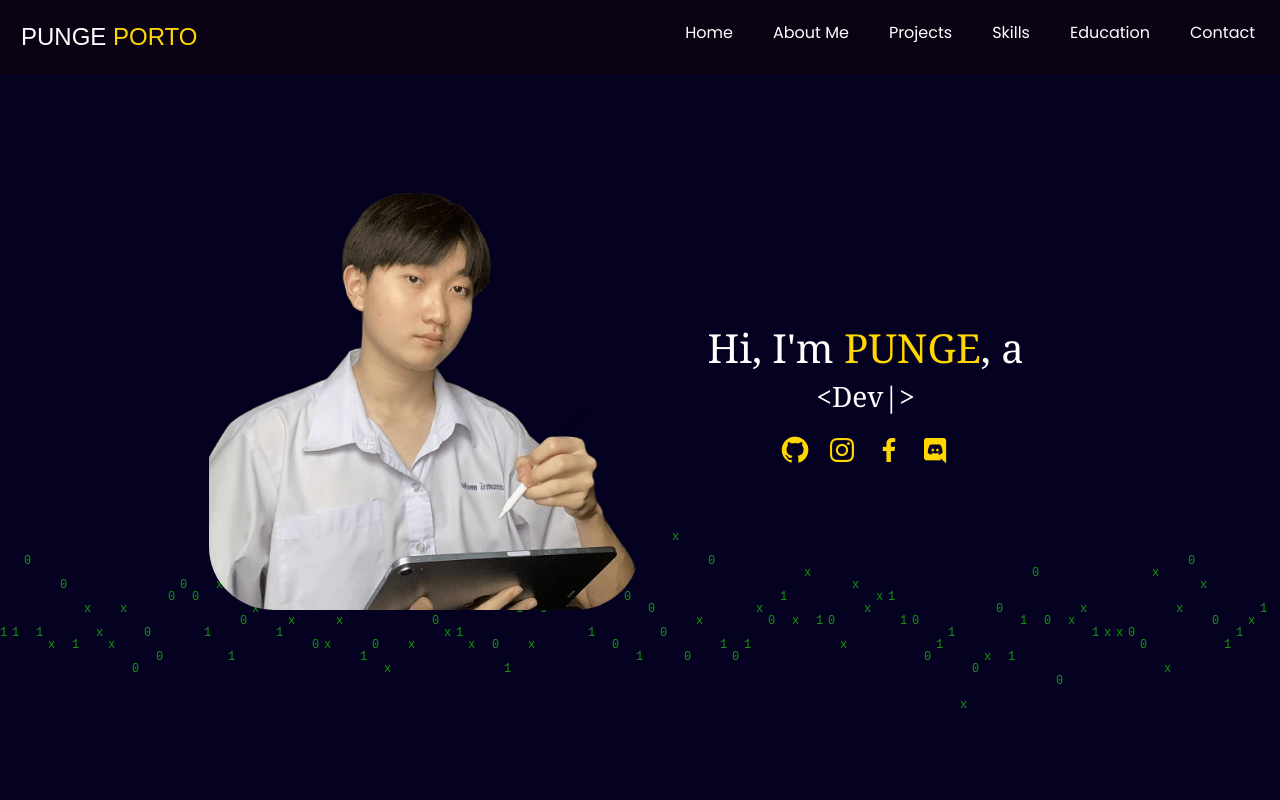
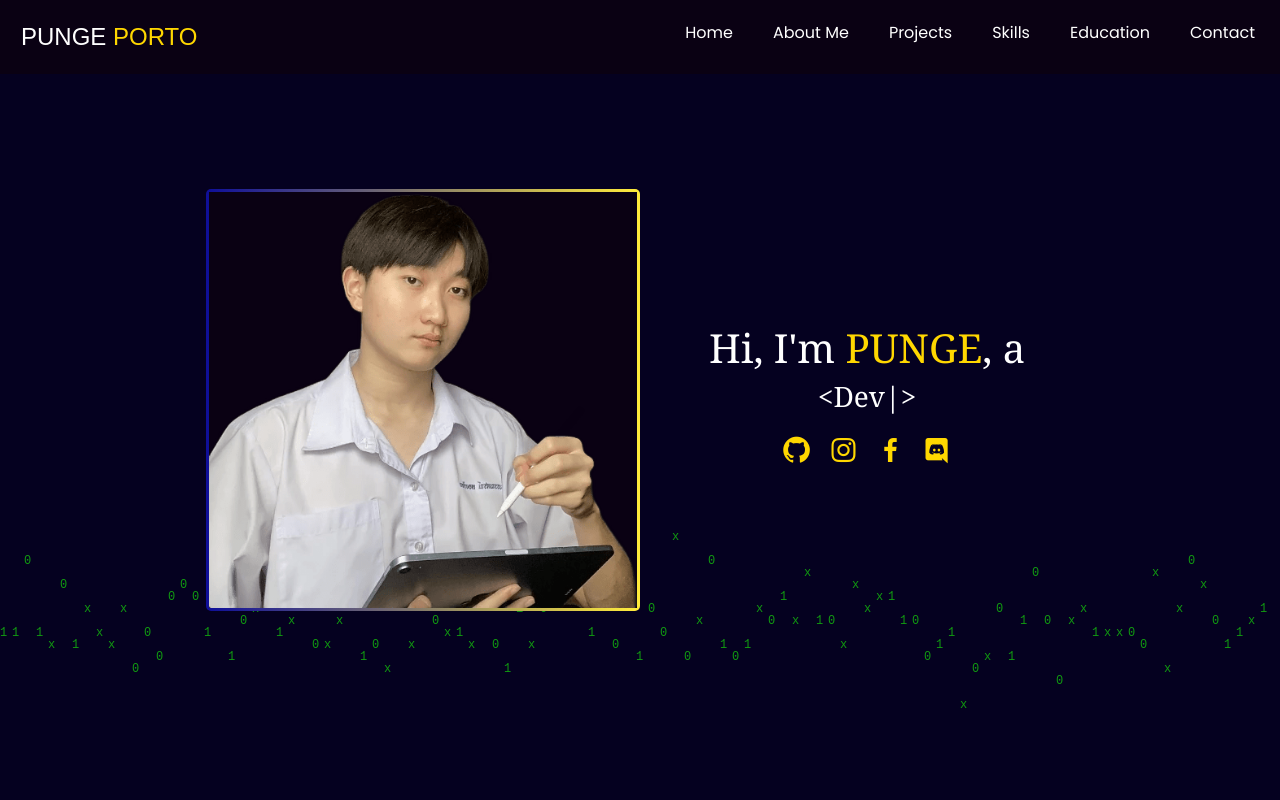
Before and after one commit to Punge089/Portfolio-Punge, a plain HTML site: page index.html in a window 1280 px wide. Shown: the top 800 px of the page. Drawn offline with nearby package versions, Linux system fonts and the light colour scheme.

Commit message:
Add files via upload

```diff
--- a/index.html
+++ b/index.html
@@ -33,7 +33,7 @@
 <section id="home" class="home">
     <canvas id="binaryRain"></canvas>
     <div class="home-content d-flex align-items-center">
-        <img src="./images/profile.png" alt="My face" class="profile-pic">
+        <img src="./images/profile.png" alt="My face" class="profile-pic btn-gradient-1">
         <div class="text-content text-center py-5">
             <h1>Hi, I'm <span>PUNGE</span>, a</h1>
             <h3><<span></span>></h3>
@@ -61,7 +61,7 @@
   <div class="container ">
     <div class="row align-items-center">
       <div class="col-md-6 d-flex justify-content-center">
-        <img src="./images/about.jpg" alt="My face" class="img-fluid rounded-circle profile-pic2" style="max-width: 60%; height: auto;">
+        <img src="./images/about.jpg" alt="My face" class="img-fluid rounded-circle profile-pic2 btn-gradient-1" style="max-width: 60%; height: auto;">
       </div>
       <div class="col-md-6 px-5">
         <h4 class="py-2"><strong><span style="color: #ffd700;">Bannasorn Thongkorn </span>{Punge} </strong></h4>
--- a/styles.css
+++ b/styles.css
@@ -589,3 +589,57 @@ button:hover {
 .skillc {
   background-color: #0a0113;
 }
+
+.btn-gradient-1 {
+  border-width: 3px;
+  border-style: solid;
+  border-image: linear-gradient(to right, #0f0f99, #ffeb3b) 1;
+  border-radius: 5px;
+  background-color: #0a0113;
+  color: #fdd835;
+
+  font-family: monospace;
+  font-size: 16px;
+  cursor: pointer;
+  position: relative;
+  overflow: hidden;
+  transition: all 0.3s ease;
+}
+
+.btn-gradient-1::before {
+  content: "";
+  position: absolute;
+  top: -50%;
+  left: -50%;
+  width: 200%;
+  height: 200%;
+  background: radial-gradient(circle, rgba(255, 235, 59, 0.3), transparent 60%);
+  transform: rotate(-45deg);
+  opacity: 0;
+  transition: opacity 0.5s;
+}
+
+.btn-gradient-1:hover::before {
+  opacity: 1;
+}
+
+.btn-gradient-1:hover {
+  border-image: linear-gradient(to right, #ffeb3b, #fdd835) 1;
+  color: #fff;
+}
+
+@keyframes pulse-border {
+  0% {
+    border-width: 3px;
+  }
+  50% {
+    border-width: 10px;
+  }
+  100% {
+    border-width: 3px;
+  }
+}
+
+.btn-gradient-1:hover {
+  animation: pulse-border 2s infinite ease-in-out;
+}
```
